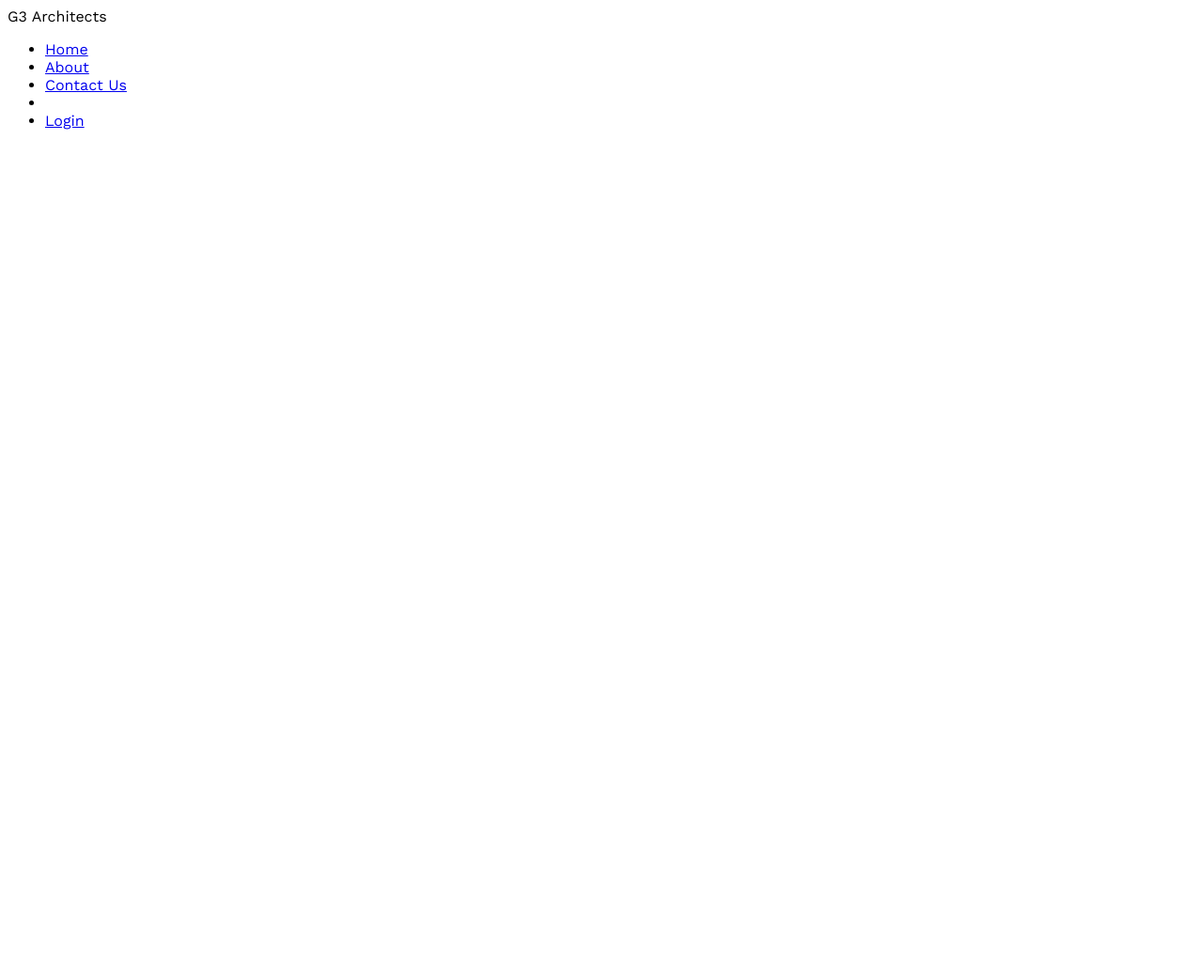
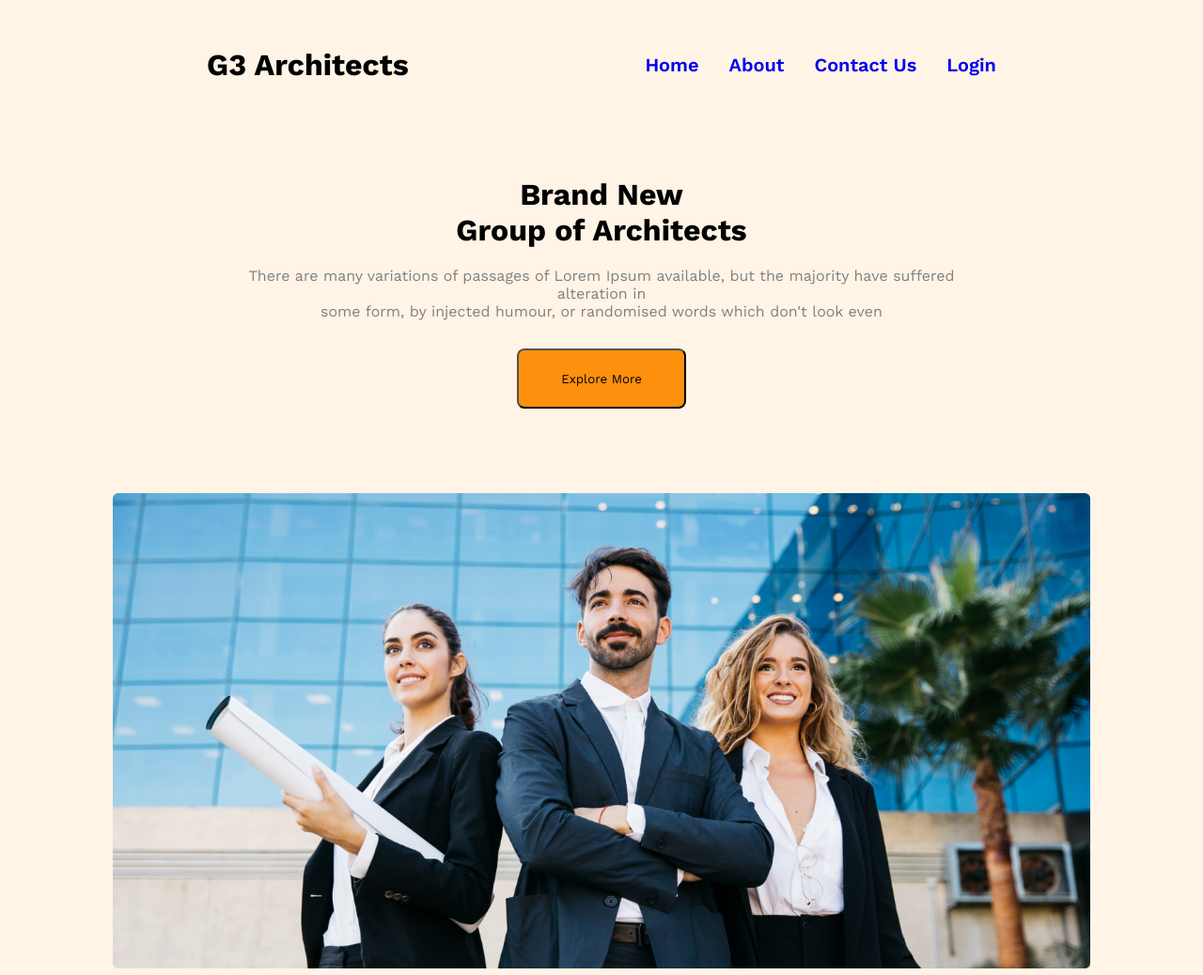
Before and after one commit to 01maruf/programming-hero-practice-task-5, a plain HTML site: page index.html in a window 1280 px wide. Shown: the whole page at 94% size. Before the commit the page ends 800 px from the top, so only its background shows below. Drawn offline with nearby package versions, Linux system fonts and the light colour scheme.

Commit message:
banner section complete

```diff
--- a/index.html
+++ b/index.html
@@ -23,14 +23,30 @@
                 <ul>
                     <li><a href="#">Home</a></li>
                     <li><a href="#">About</a></li>
-                    <li><a href="#">Contact Us<a>
-                    <li>
+                    <li><a href="#">Contact Us</a></li>
+
                     <li><a href="#">Login</a></li>
                 </ul>
 
             </div>
 
         </nav>
+        <div class="banner">
+          <div class="banner-content">
+            <h1 class="banner-title">Brand New <br>
+                Group of Architects
+            </h1>
+            <p class="banner-doc">There are many variations of passages of Lorem Ipsum available, but the majority have suffered
+                alteration in <br> some form,
+                by injected humour, or randomised words which don't look even</p>
+            <button class="btn-primary">Explore More</button>
+          </div>
+        <div class="banner-img">
+            <img src="images/banner.png" alt="">
+        </div>
+
+        </div>
+
     </header>
 
 </body>
--- a/style.css
+++ b/style.css
@@ -1,3 +1,61 @@
 *{
-font-family: 'Work Sans', sans-serif;
+    margin: 0;
+    padding: 0;
+    font-family: 'Work Sans', sans-serif;
 }
+/* common style  */
+.btn-primary{
+    background-color: #FF900E;
+    width: 180px;
+    height: 64px;
+    border-radius: 8px;
+    margin: 10px;
+}
+header{
+    background: rgba(255, 144, 14, 0.10);
+    padding: 50px 220px;
+}
+nav{
+    display: flex;
+    justify-content: space-between;
+    align-items: center;
+}
+nav .logo {
+    font-size: 32px;
+    font-weight: 700;
+}
+.links ul{
+    list-style: none;
+    display: flex;
+   gap: 2rem;
+   align-items: center;
+}
+.links ul li a{
+    text-decoration: none;
+    font-size: 20px;
+    font-weight: 600;
+}
+/* nav end  */
+.banner{
+    display: flex;
+    flex-direction: column;
+    justify-content: center;
+    align-items: center;
+    text-align: center;
+
+}
+.banner-title , .banner-doc{
+    margin: 20px;
+}
+.banner-doc{
+    font-size: 1rem;
+    color: gray;
+}
+.banner-content{
+    margin: 5rem 0;
+}
+.banner-img img{
+
+    width: 65rem;
+
+}
```
Also changed, not shown: images/architect.png (added), images/banner.png (added), images/icons/customers.png (added), images/icons/email.png (added), images/icons/projects.png (added), images/icons/ribon.png (added), images/sponsors/amazon.png (added), images/sponsors/figma.png (added), images/sponsors/google.png (added), images/sponsors/spotify.png (added), images/sponsors/telerama.png (added), images/team1.png (added), images/team2.png (added), images/team3.png (added), 1 more files.
